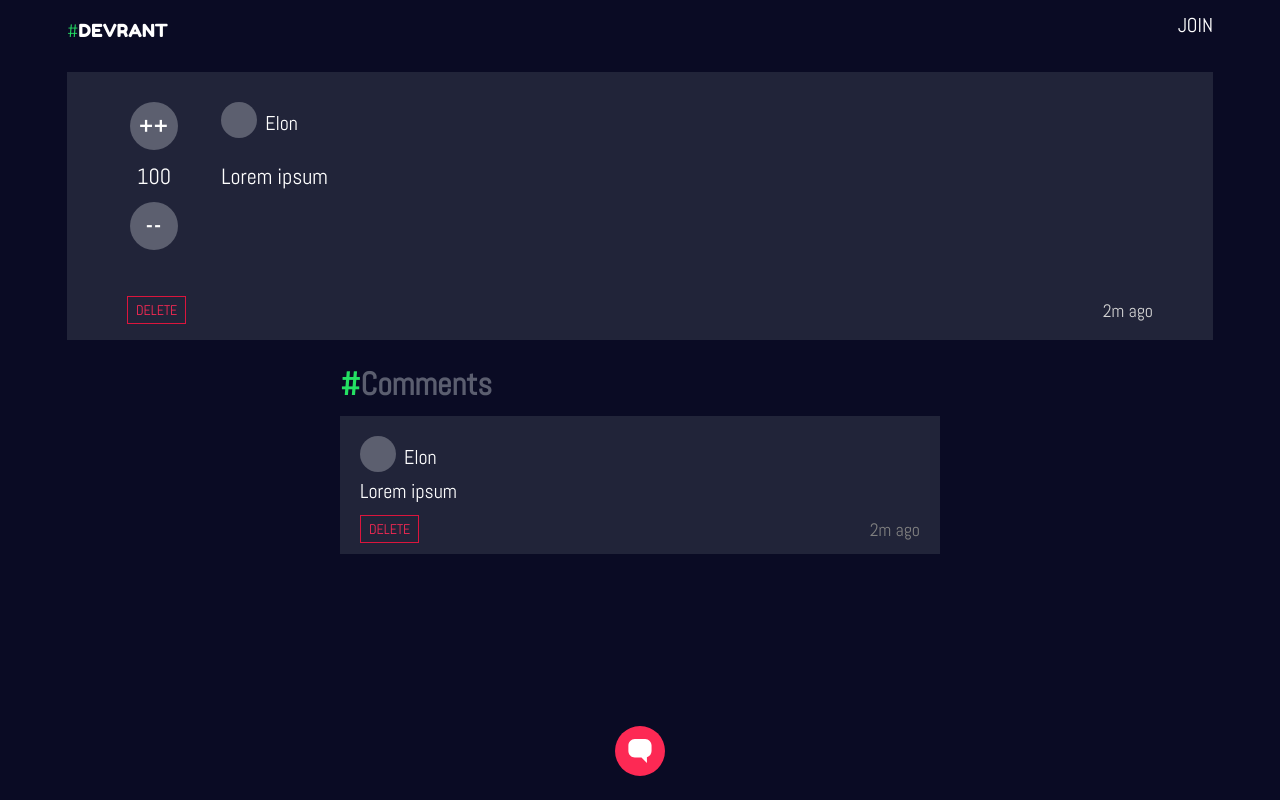
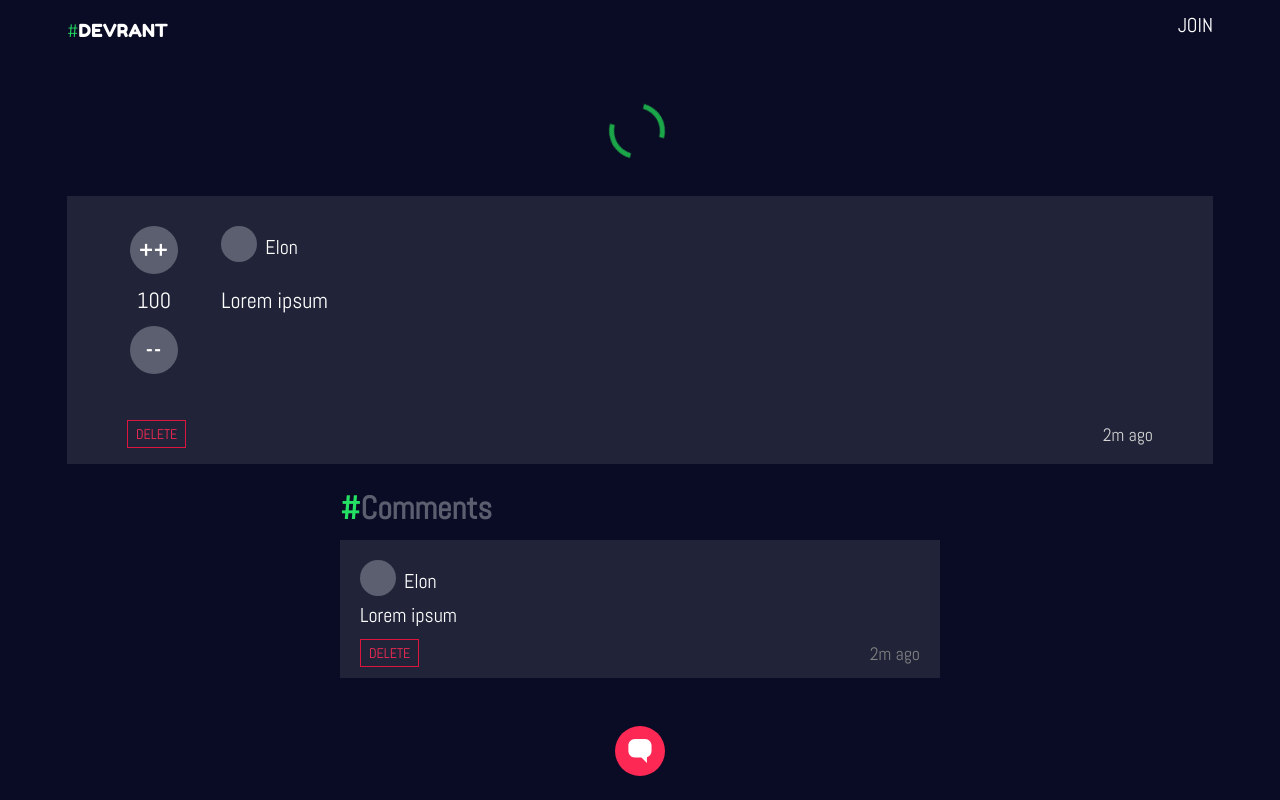
Before and after one commit to buwaneka1/no-chance, a React (Create React App) app in the folder react/: page /rant/1 in a window 1280 px wide. Built offline with nearby package versions, Linux system fonts and the light colour scheme.

Commit message:
react-63

```diff
--- a/react/src/components/RantDetails.js
+++ b/react/src/components/RantDetails.js
@@ -1,11 +1,12 @@
 import React, { Component } from 'react';
 import Vote from '../components/Vote';
+import Loader from '../components/Loader';
 
 class RantDetails extends Component {
     render() {
         return (
             <div className="rant-details layout--center">
-
+                <Loader isLoading={true} />
                 <section className="post-hero">
                     <div className="post-hero__inner">
                         <Vote />
```
